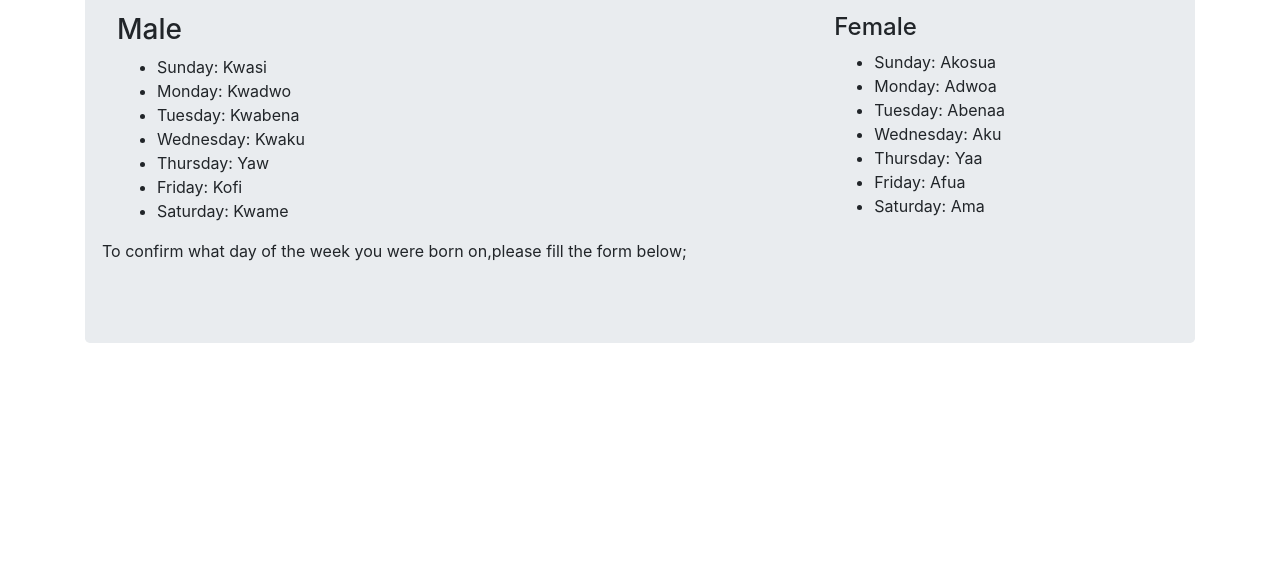
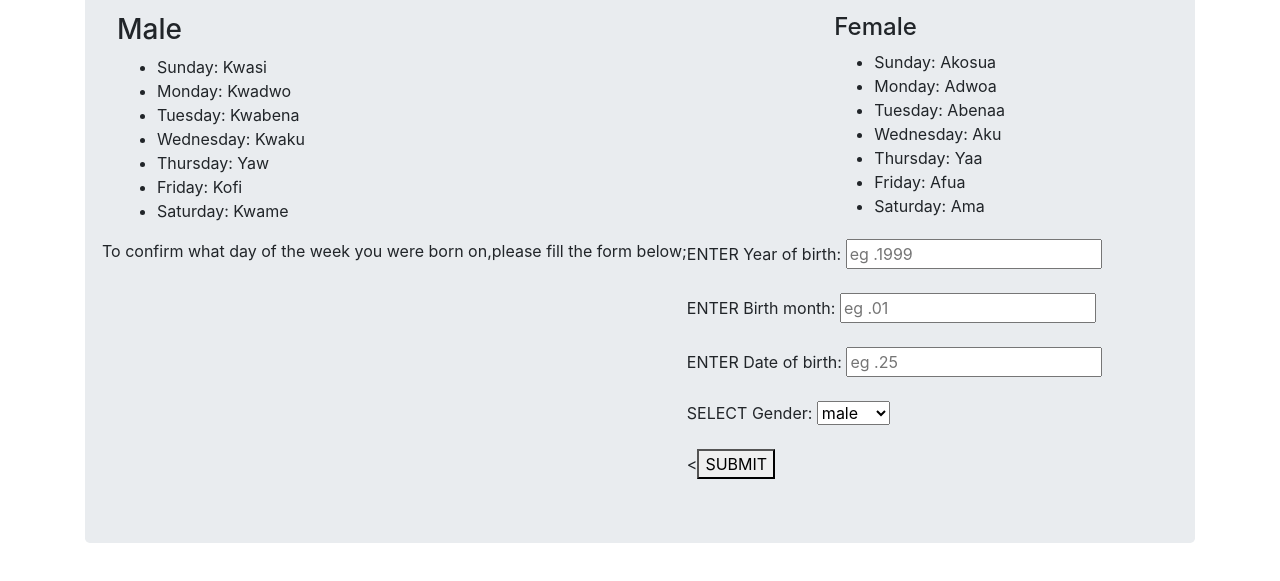
Before and after one commit to Osugo38/akan, a plain HTML site: page index.html in a window 1280 px wide. Shown: the part 171-752 px from the top of the page. Drawn offline with Linux system fonts and the light colour scheme.

```diff
--- a/index.html
+++ b/index.html
@@ -49,6 +49,24 @@
     <p>To confirm what day of the week you were born on,please fill the form below;
     </p>
     <div class="row">
+      <div class="col-md-12">
+        <form class="" action="index.html" id="myForm">
+          ENTER Year of birth:
+          <input type="number" name="year"  id="year" placeholder="eg .1999" value=""><br><br>
+          ENTER Birth month:
+          <input type="number" name="month" id="month" placeholder="eg .01" value=""><br><br>
+          ENTER Date of birth:
+          <input type="number" name="date" id="date" placeholder="eg .25" value=""><br><br>
+          SELECT Gender:
+          <select class="" name="">
+            <option value="male">male</option>
+            <option value="female">female</option>
+
+          </select><br><br>
+          <<button type="button" name="submit" oneclick="validateYear();">SUBMIT</button>
+        </form>
+
+      </div>
 
     </div>
 
```
